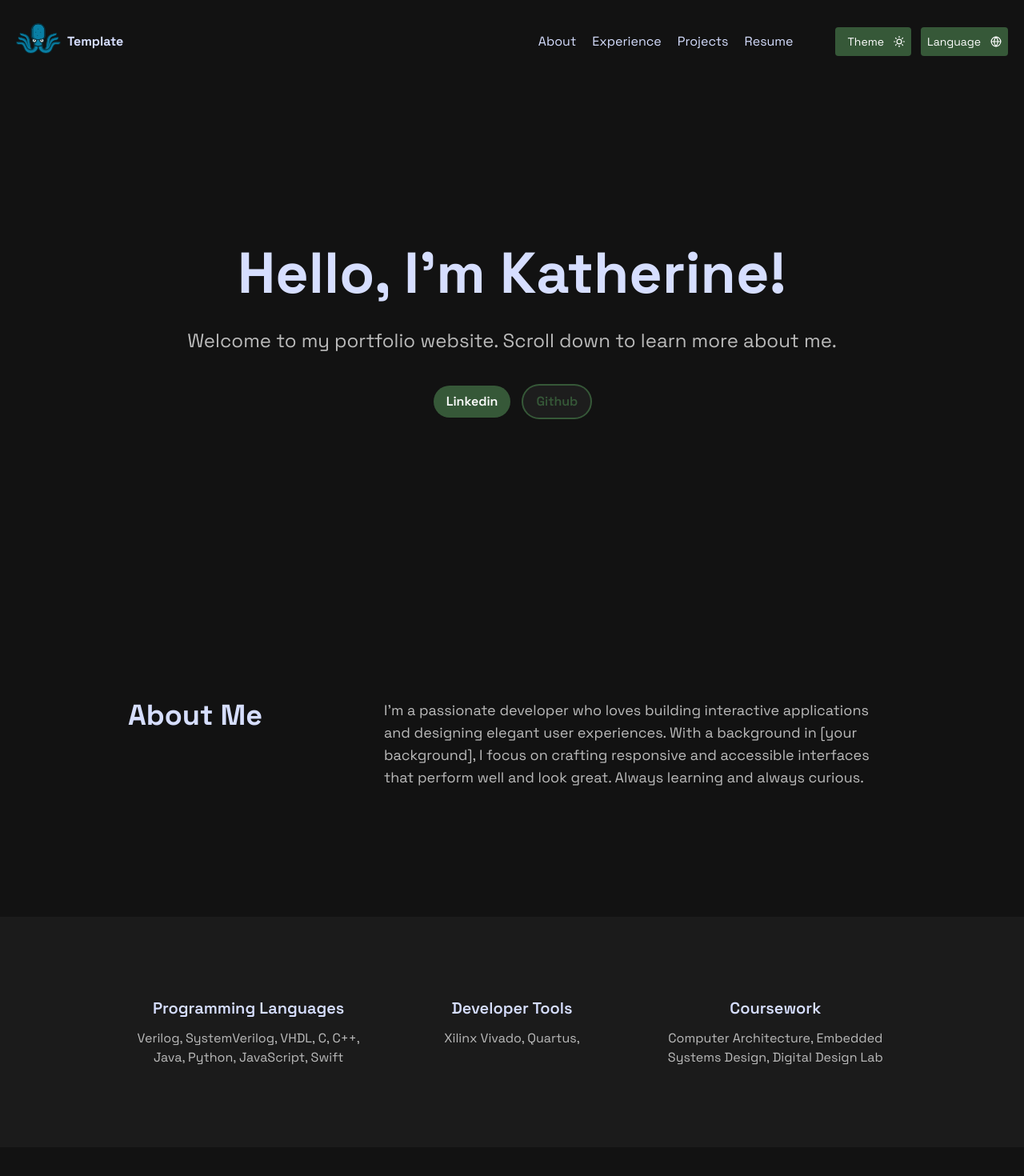
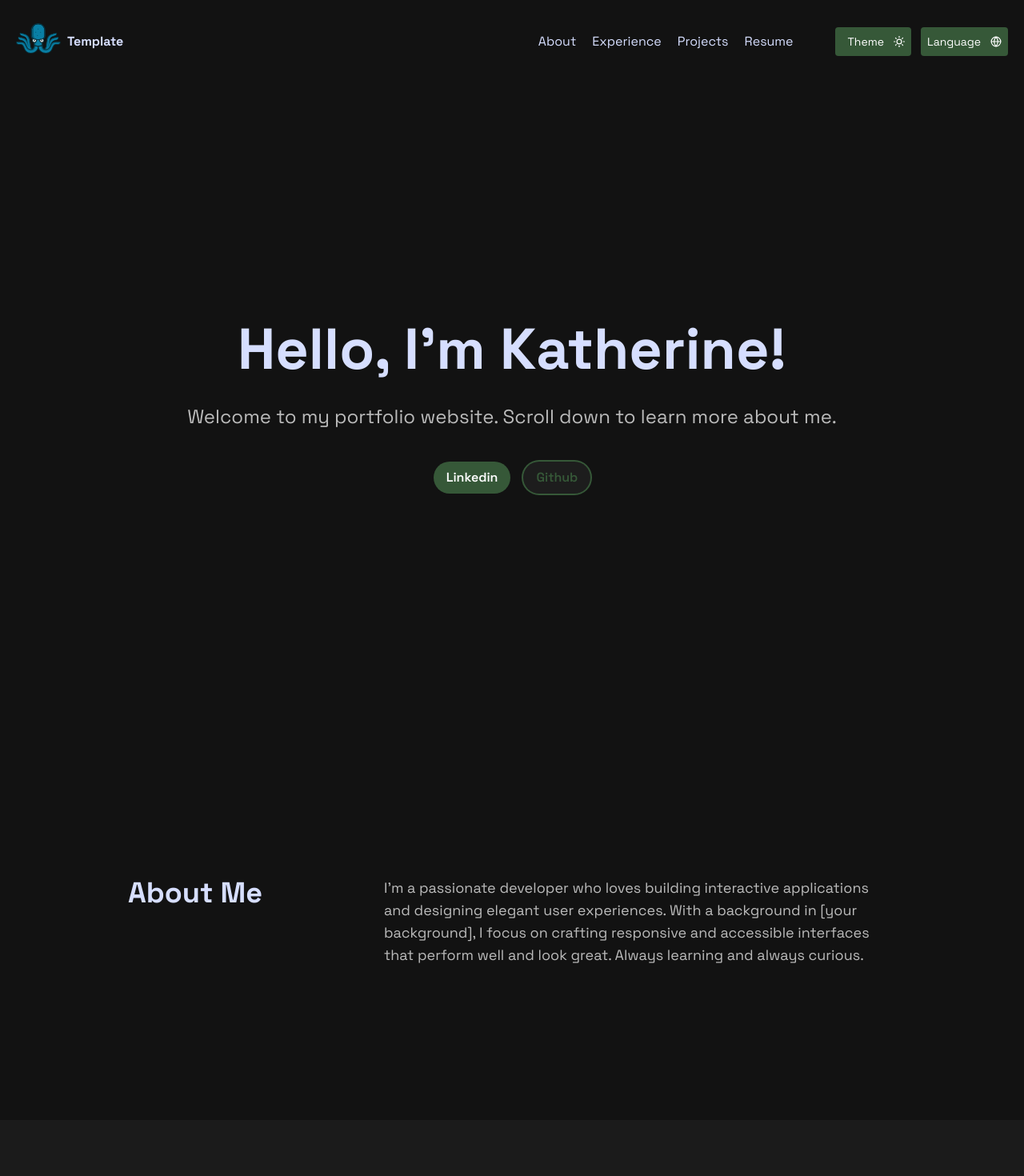
Before and after one commit to katc1213/portfolio-web, a Next.js app: page /en in a window 1280 px wide. Shown: the top 1470 px of the page at 80% size. Before the commit the page ends 1434 px from the top, so only its background shows below. Built offline with nearby package versions, Linux system fonts and the light colour scheme.

Commit message:
Update page.tsx

```diff
--- a/src/app/[locale]/page.tsx
+++ b/src/app/[locale]/page.tsx
@@ -5,7 +5,7 @@ export default function DashboardPage() {
   const t = useTranslations('')
   return (
     <div>
-      <section className='flex flex-col items-center justify-center py-48'>
+      <section className='flex flex-col items-center justify-center min-h-screen py-20'>
         <h1 className='text-center text-7xl font-extrabold leading-tight'>
           {t('Hello, I\'m Katherine!')}
         </h1>
@@ -34,7 +34,7 @@ export default function DashboardPage() {
         </div>
       </section>
 
-      <section className='flex flex-col items-center justify-center py-40'>
+      <section className='flex flex-col items-center justify-center py-48'>
    <div className='flex w-full max-w-5xl px-8'>
       {/* Title on the left */}
       <div className='w-1/3 pr-8'>
```
